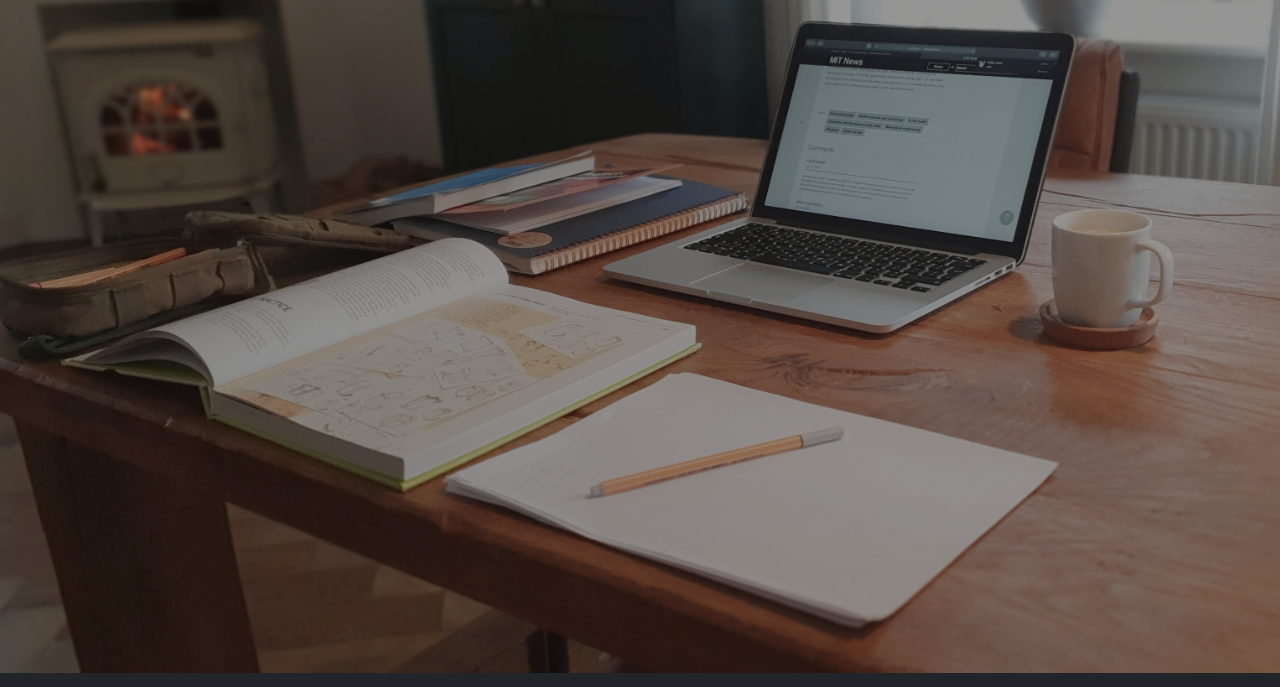
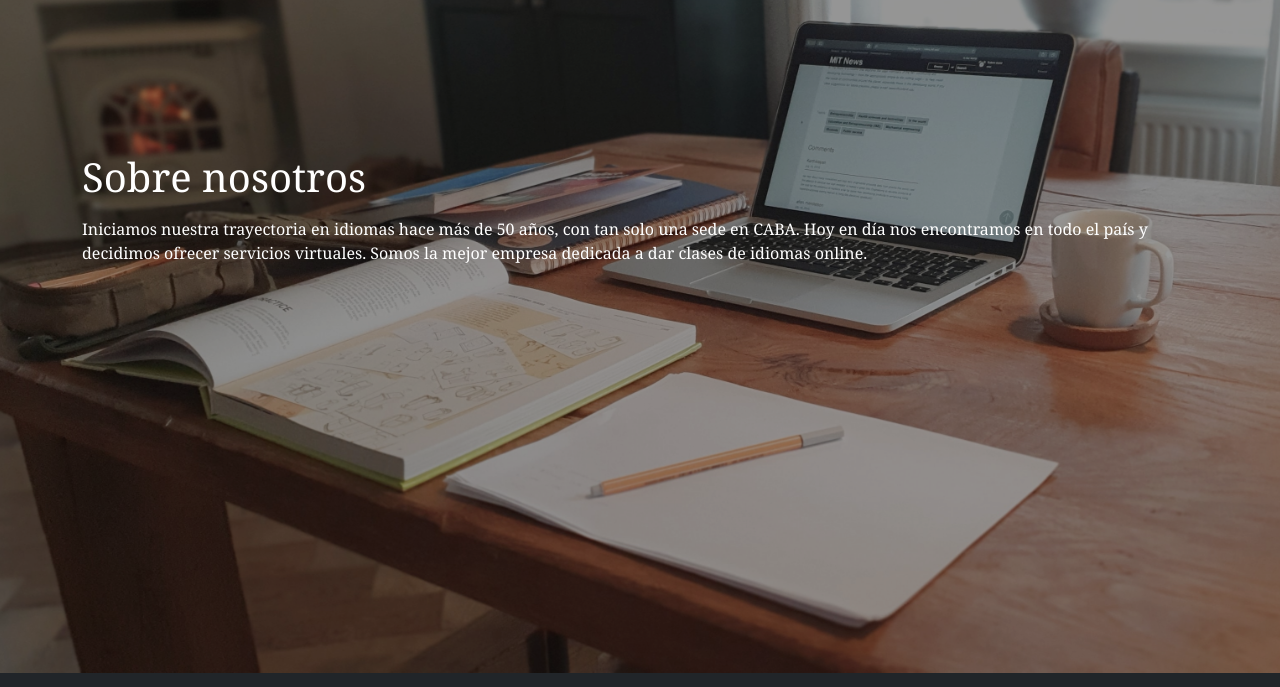
Before and after one commit to valenJerez/clasesVirtuales, a website: page pages/nosotros.html in a window 1280 px wide. Shown: the part 127-814 px from the top of the page. Drawn offline with nearby package versions, Linux system fonts and the light colour scheme.

Commit message:
Agregué contenido en la página 'nosotros'

```diff
--- a/pages/nosotros.html
+++ b/pages/nosotros.html
@@ -48,7 +48,17 @@
       </section>
     </header>
     <section class="main">
+      <div class="nosotros-section">
+        <div class="container">
+          <h1>Sobre nosotros</h1>
+          <p class="texto">
+            Iniciamos nuestra trayectoria en idiomas hace más de 50 años, con tan solo una sede en CABA. Hoy en día nos encontramos en todo el país y decidimos
+            ofrecer servicios virtuales.
+            Somos la mejor empresa dedicada a dar clases de idiomas online.
+          </p>
 
+        </div>
+      </div>
 
     </section>
     <footer class="bg-dark text-center text-white">
--- a/scss/main.scss
+++ b/scss/main.scss
@@ -1,3 +1,9 @@
+*{
+  margin: 0;
+  padding: 0;
+  font-family: "Open Sans", sans-serif;
+  box-sizing: border-box;
+}
 @mixin botones($color) {
     background-color: $color;
     border: none;
```
